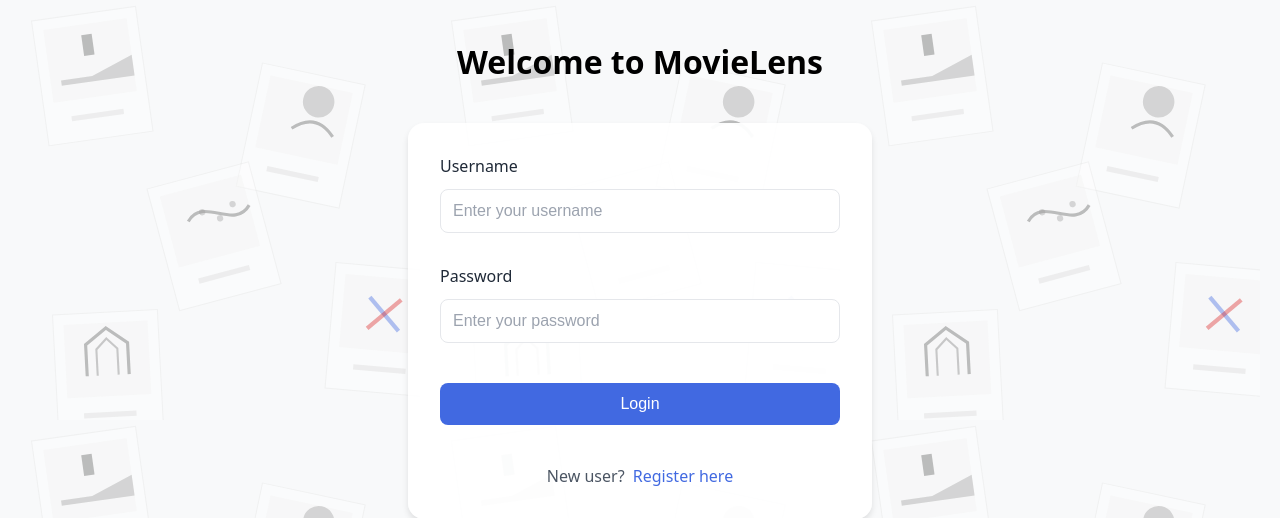
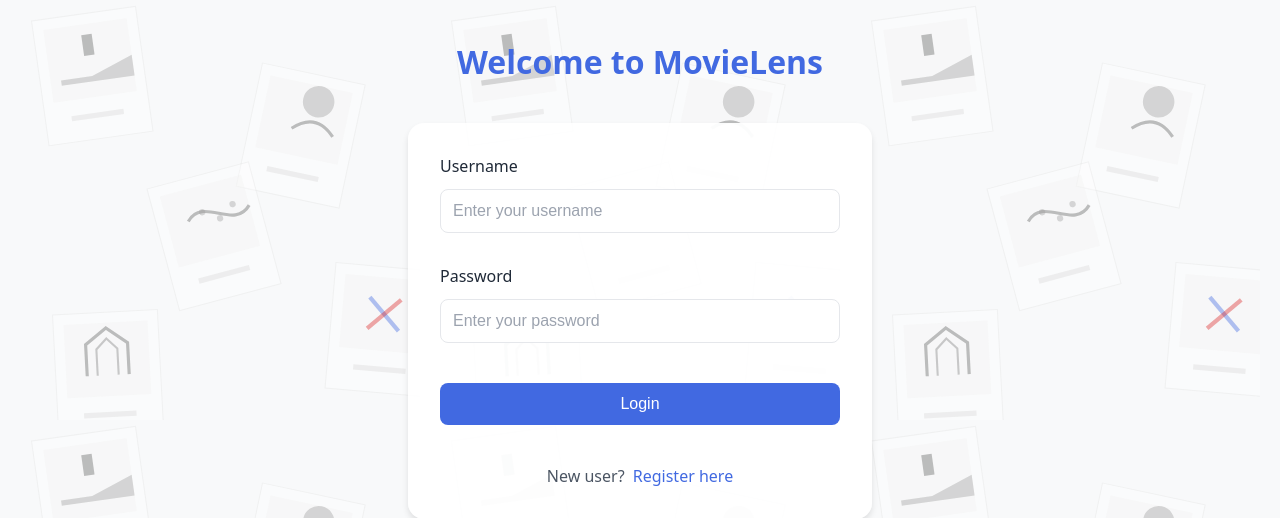
Before and after one commit to 1ncipient/CockroachDB-DeepDive, a Flask app: page /auth/ in a window 1280 px wide. Shown: the top 518 px of the page. Run offline with Flask 3, Linux system fonts and the light colour scheme; parts of the project's set-up code (start-up, migrations or seed data) failed here and were passed over.

Commit message:
Recolor welcome text properly

```diff
--- a/movieRatingSystem/static/auth_styles.css
+++ b/movieRatingSystem/static/auth_styles.css
@@ -14,6 +14,7 @@ body {
 .welcome-header {
     text-align: center;
     margin: 40px 0;  /* Reduce margin */
+    color: #4169e1;
 }
 
 .auth-forms {
```
